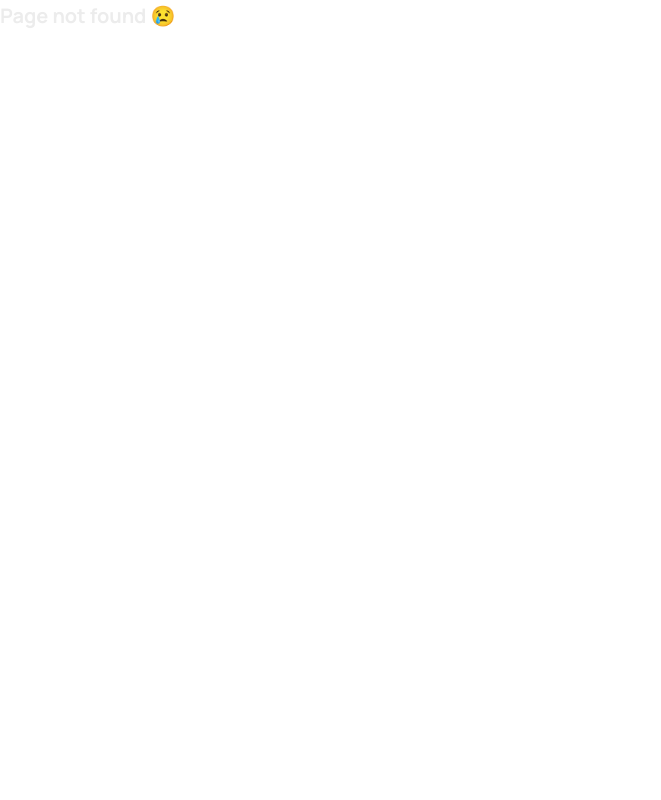
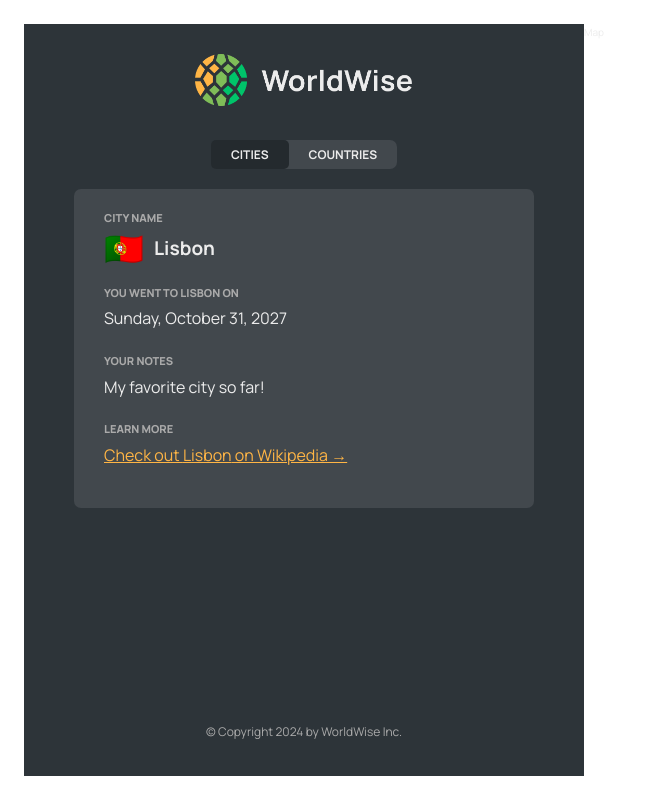
Before and after one commit to hanzlasaadi/worldwise, a React (Vite) app: page /app/cities/1 in a window 1280 px wide. Before the commit this address had no page. Shown: the whole page, without its empty margins (0-661 px from the left). Built offline with nearby package versions, Linux system fonts and the light colour scheme; data requests are answered from the project's data file.

Commit message:
feat: Add City component and route for individual cities

```diff
--- a/src/App.jsx
+++ b/src/App.jsx
@@ -8,6 +8,7 @@ import Login from "./pages/Login";
 import CityList from "./components/CityList";
 import { useEffect, useState } from "react";
 import CountryList from "./components/CountryList";
+import City from "./components/City";
 
 const BASE_URL = "http://127.0.0.1:6969";
 
@@ -47,6 +48,7 @@ function App() {
             path="cities"
             element={<CityList cities={cities} isLoading={isLoading} />}
           />
+          <Route path="cities/:id" element={<City />} />
           <Route
             path="countries"
             element={<CountryList cities={cities} isLoading={isLoading} />}
--- /dev/null
+++ b/src/components/City.jsx
@@ -0,0 +1,59 @@
+import styles from "./City.module.css";
+
+const formatDate = (date) =>
+  new Intl.DateTimeFormat("en", {
+    day: "numeric",
+    month: "long",
+    year: "numeric",
+    weekday: "long",
+  }).format(new Date(date));
+
+function City() {
+  // TEMP DATA
+  const currentCity = {
+    cityName: "Lisbon",
+    emoji: "🇵🇹",
+    date: "2027-10-31T15:59:59.138Z",
+    notes: "My favorite city so far!",
+  };
+
+  const { cityName, emoji, date, notes } = currentCity;
+
+  return (
+    <div className={styles.city}>
+      <div className={styles.row}>
+        <h6>City name</h6>
+        <h3>
+          <span>{emoji}</span> {cityName}
+        </h3>
+      </div>
+
+      <div className={styles.row}>
+        <h6>You went to {cityName} on</h6>
+        <p>{formatDate(date || null)}</p>
+      </div>
+
+      {notes && (
+        <div className={styles.row}>
+          <h6>Your notes</h6>
+          <p>{notes}</p>
+        </div>
+      )}
+
+      <div className={styles.row}>
+        <h6>Learn more</h6>
+        <a
+          href={`https://en.wikipedia.org/wiki/${cityName}`}
+          target="_blank"
+          rel="noreferrer"
+        >
+          Check out {cityName} on Wikipedia &rarr;
+        </a>
+      </div>
+
+      <div>{/* <ButtonBack /> */}</div>
+    </div>
+  );
+}
+
+export default City;
--- /dev/null
+++ b/src/components/City.module.css
@@ -0,0 +1,47 @@
+.city {
+  padding: 2rem 3rem;
+  max-height: 70%;
+  background-color: var(--color-dark--2);
+  border-radius: 7px;
+  overflow: scroll;
+
+  width: 100%;
+  display: flex;
+  flex-direction: column;
+  gap: 2rem;
+}
+
+.row {
+  display: flex;
+  flex-direction: column;
+  gap: 0.5rem;
+}
+
+.city h6 {
+  text-transform: uppercase;
+  font-size: 1.1rem;
+  font-weight: 900;
+  color: var(--color-light--1);
+}
+
+.city h3 {
+  font-size: 1.9rem;
+  display: flex;
+  align-items: center;
+  gap: 1rem;
+}
+
+.city h3 span {
+  font-size: 3.2rem;
+  line-height: 1;
+}
+
+.city p {
+  font-size: 1.6rem;
+}
+
+.city a:link,
+.city a:visited {
+  font-size: 1.6rem;
+  color: var(--color-brand--1);
+}
--- a/src/components/CityItem.jsx
+++ b/src/components/CityItem.jsx
@@ -1,5 +1,6 @@
 import PropTypes from "prop-types";
 import styles from "./CityItem.module.css";
+import { Link } from "react-router-dom";
 
 const formatDate = (date) =>
   new Intl.DateTimeFormat("en", {
@@ -9,14 +10,16 @@ const formatDate = (date) =>
   }).format(new Date(date));
 
 function CityItem({ city }) {
-  const { cityName, emoji, date } = city;
+  const { cityName, emoji, date, id } = city;
 
   return (
-    <li className={styles.cityItem}>
-      <span className={styles.emoji}>{emoji}</span>
-      <h2 className={styles.name}>{cityName}</h2>
-      <time className={styles.date}>{formatDate(date)}</time>
-      <button className={styles.deleteBtn}>&times;</button>
+    <li>
+      <Link className={styles.cityItem} to={`${id}`}>
+        <span className={styles.emoji}>{emoji}</span>
+        <h2 className={styles.name}>{cityName}</h2>
+        <time className={styles.date}>{formatDate(date)}</time>
+        <button className={styles.deleteBtn}>&times;</button>
+      </Link>
     </li>
   );
 }
```
